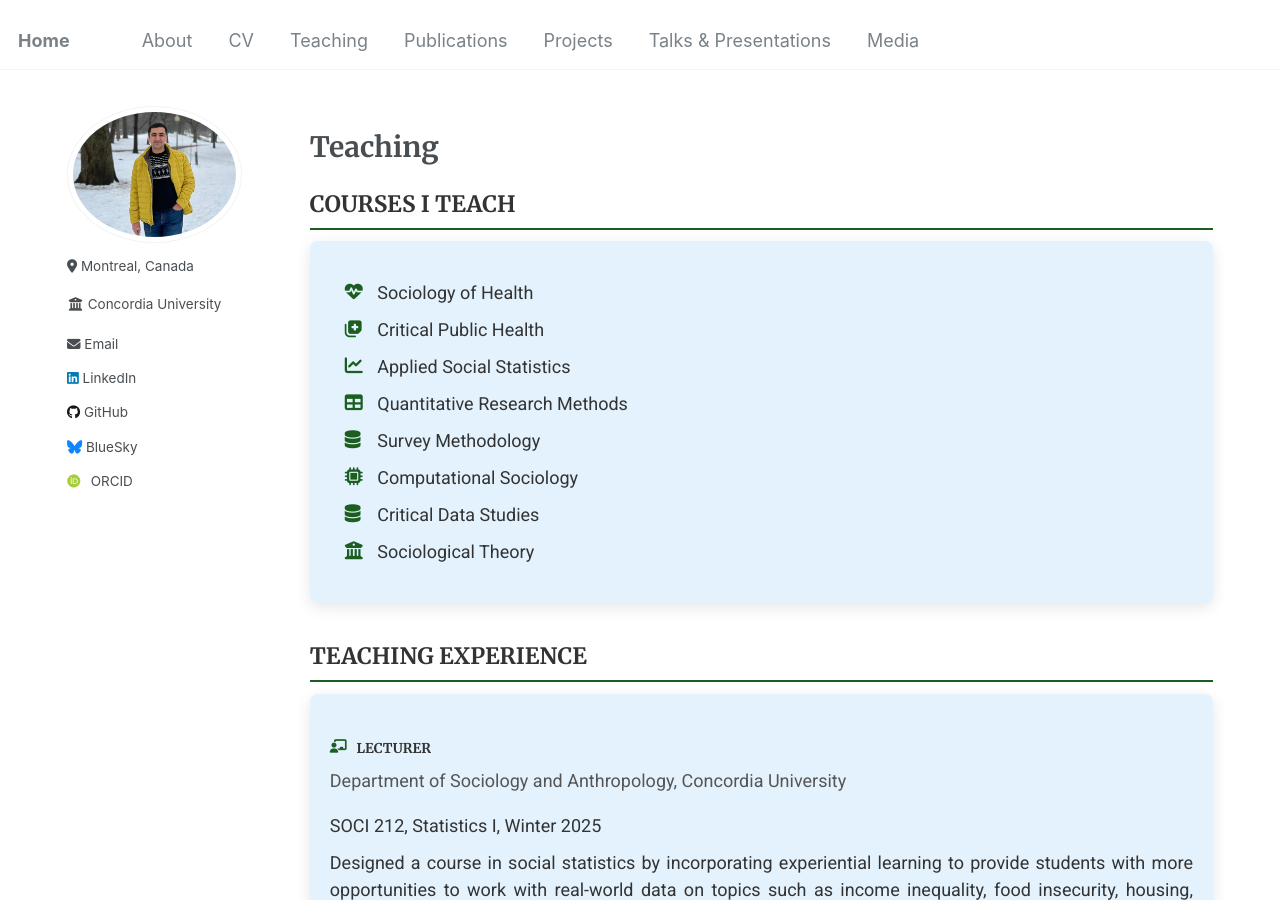
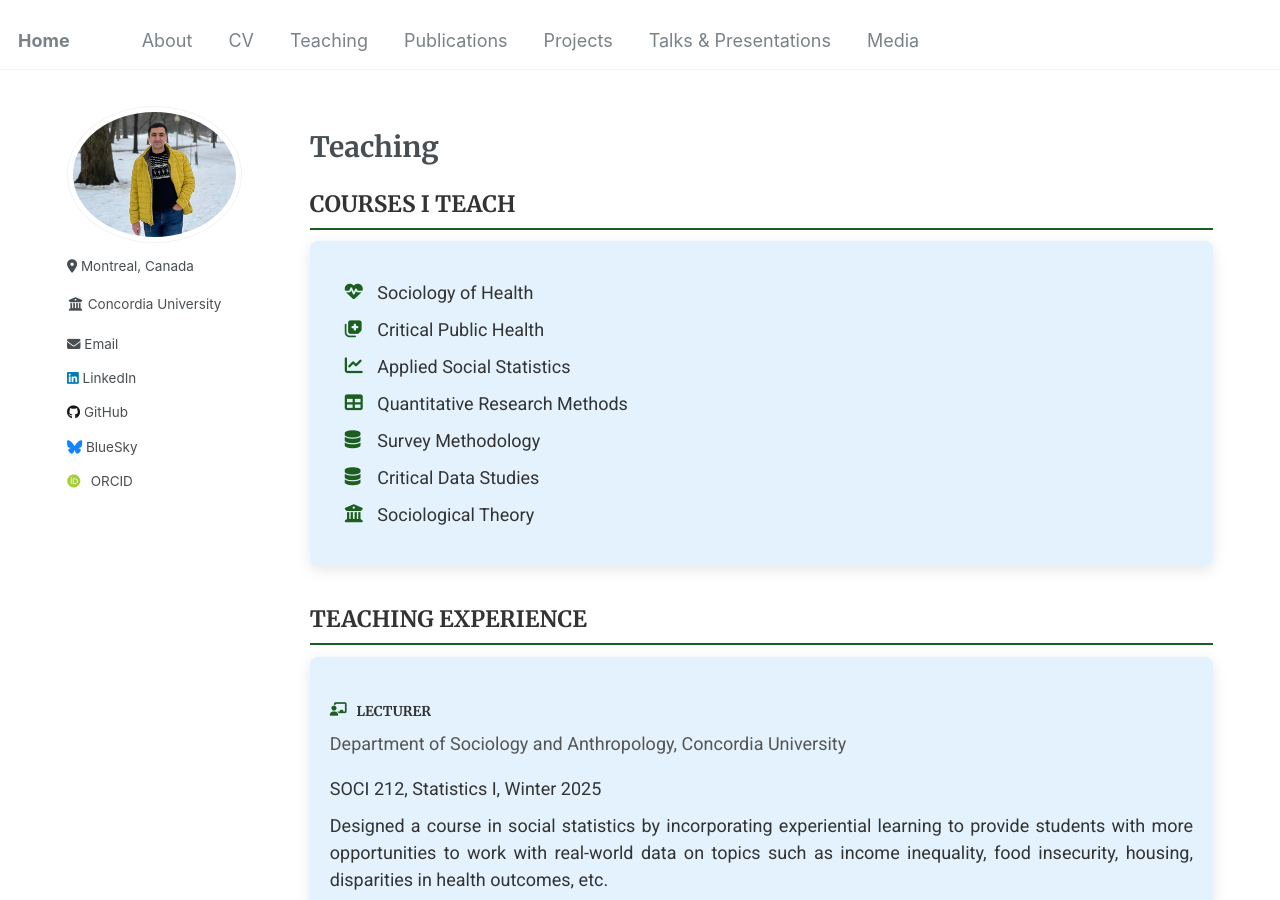
Before and after one commit to Mohsnmonji/mohsnmonji.github.io, a Jekyll site: the page built from _pages/teaching.md, in a window 1280 px wide and 900 px high. Built offline with Jekyll 4.4.1, drawn with Linux system fonts in a browser that asks for light colours; some web fonts are replaced.

Commit message:
Update teaching.md

```diff
--- a/_pages/teaching.md
+++ b/_pages/teaching.md
@@ -70,7 +70,6 @@ author_profile: true
       <li><i class="fas fa-chart-line icon"></i> Applied Social Statistics</li>
       <li><i class="fas fa-table icon"></i> Quantitative Research Methods</li>
       <li><i class="fas fa-database icon"></i> Survey Methodology</li>
-      <li><i class="fas fa-microchip icon"></i> Computational Sociology</li>
       <li><i class="fas fa-database icon"></i> Critical Data Studies</li>
       <li><i class="fas fa-university icon"></i> Sociological Theory</li>
     </ul>
```
